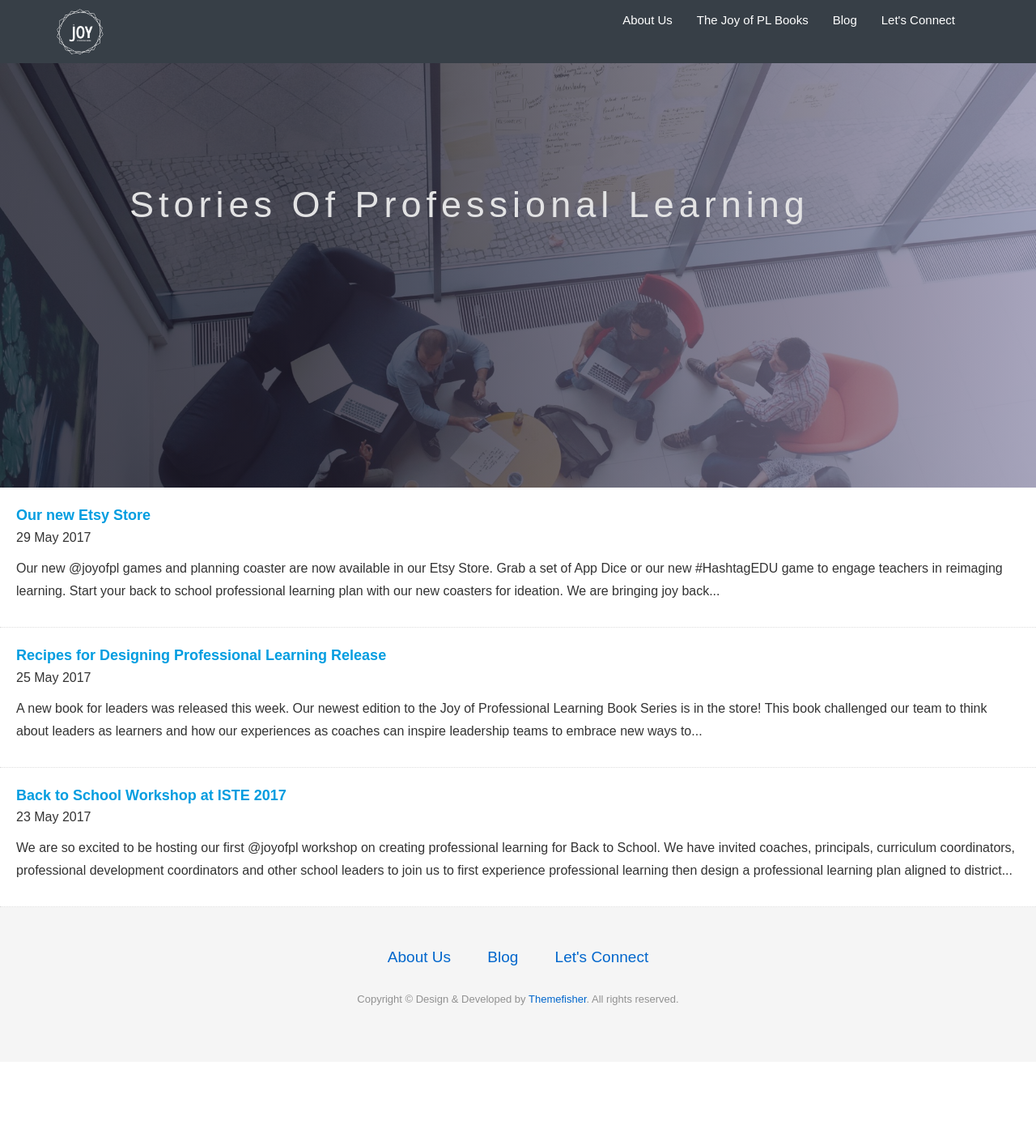
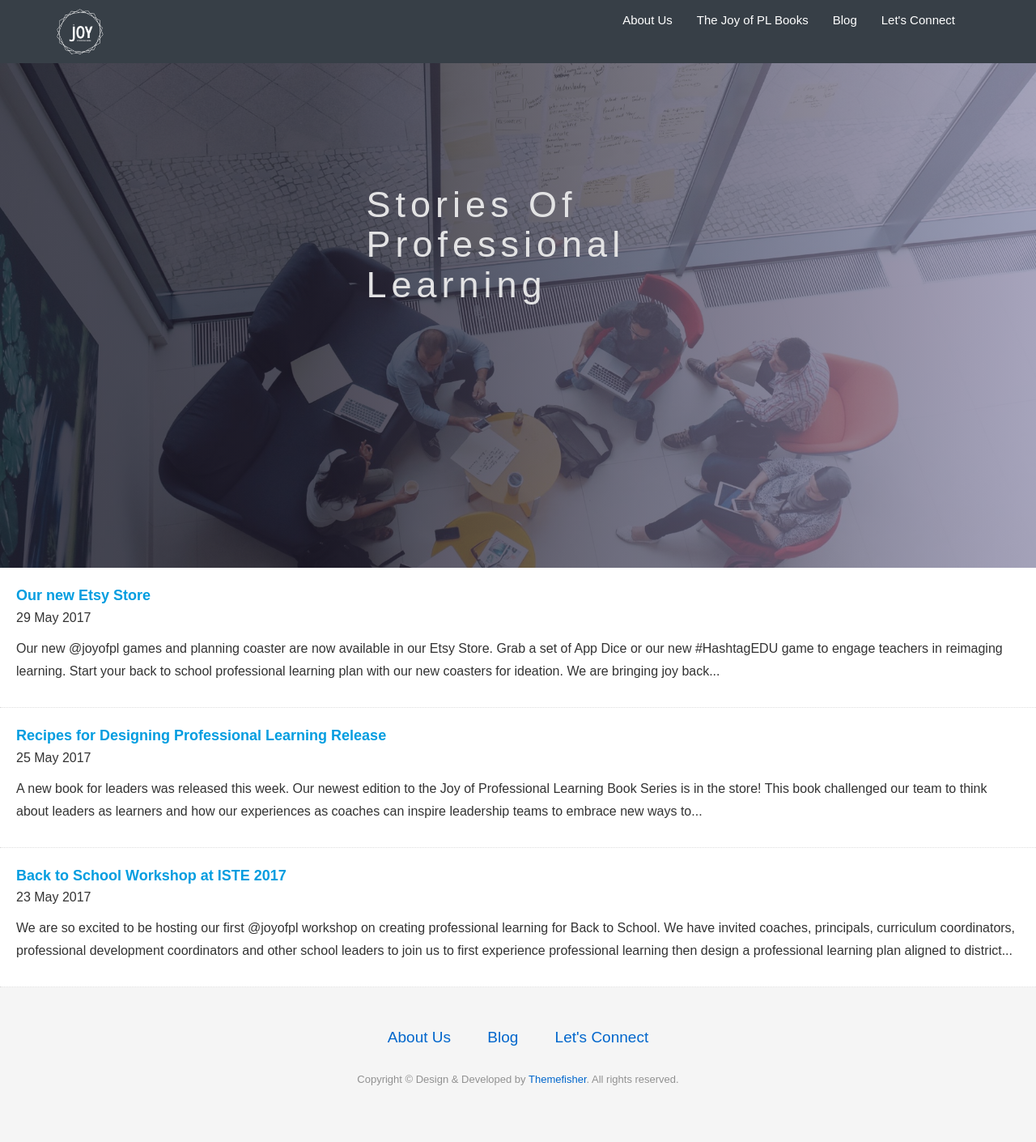
Before and after one commit to meesterkurt/joyofprofessionallearning, a Jekyll site: the page built from blog.md, in a window 1280 px wide. Shown: the whole page at 81% size. Built offline with Jekyll 4.4.1, drawn with Linux system fonts in a browser that asks for light colours; nearby versions of some CDN libraries; before the commit the page ends 1311 px from its top, so only the background shows below that.

Commit message:
Update individual.html

```diff
--- a/_layouts/individual.html
+++ b/_layouts/individual.html
@@ -5,7 +5,7 @@
 <section id="global-header">
   <div class="container">
     <div class="row">
-      <div class="col-md-12">
+      <div class="col-sm-12 col-md-6 col-md-offset-3">
         <div class="block">
           <h1>{{ page.title }}</h1>
           <p>{{page.subtext}}</p>
```
